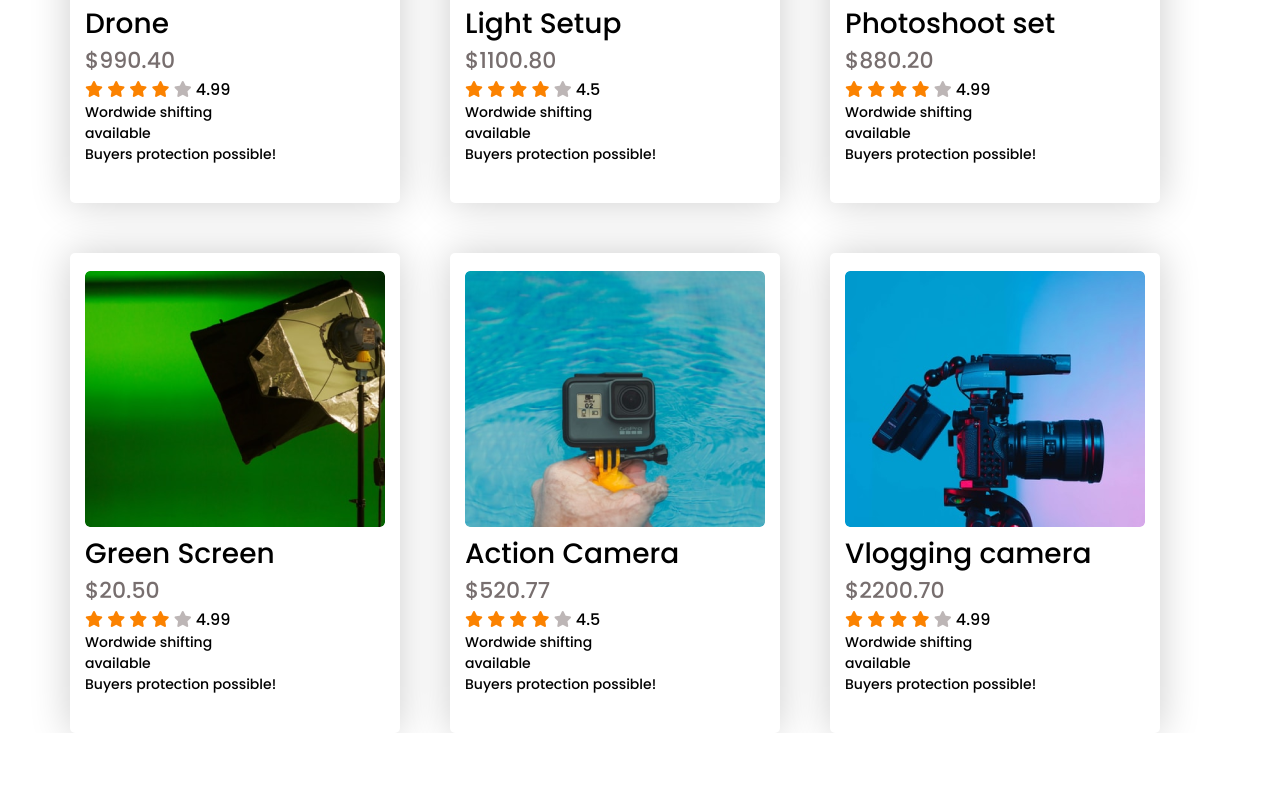
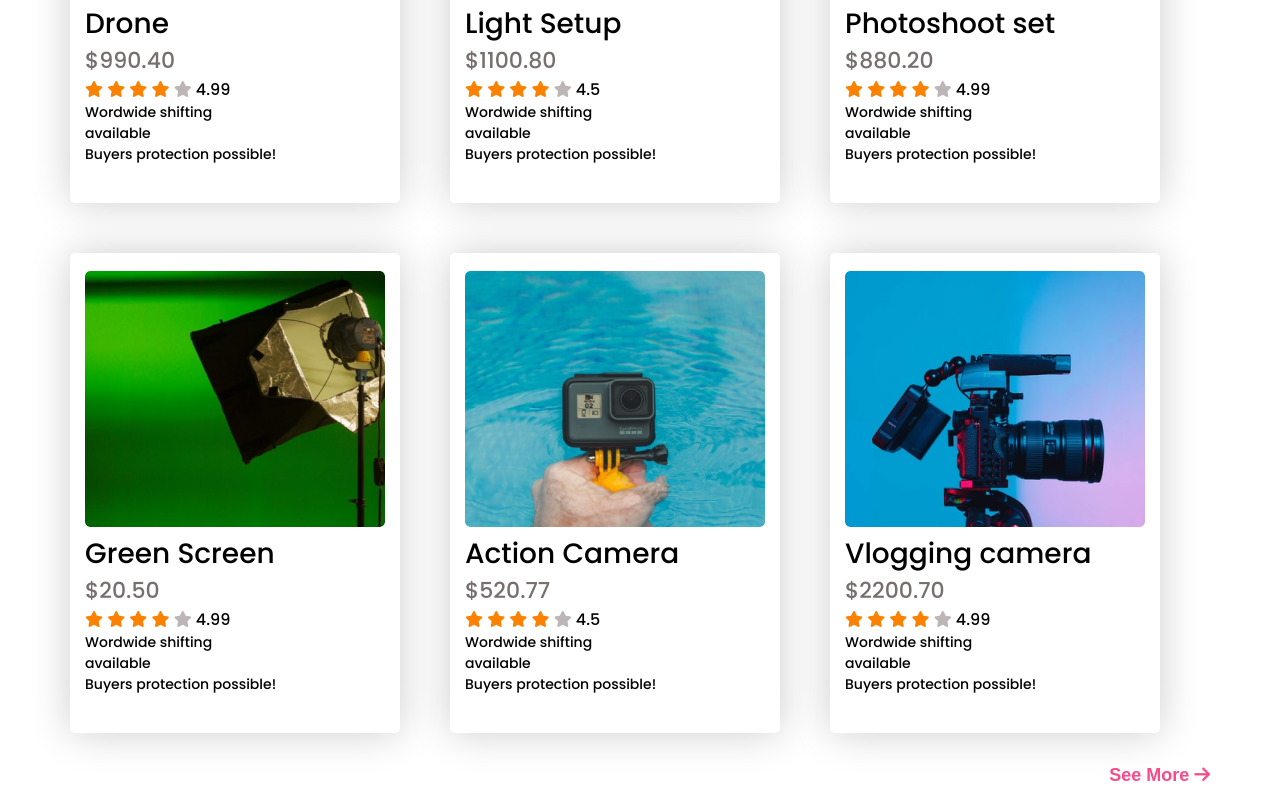
Before and after one commit to CodeWithShamim/influencer-gear-A2, a plain HTML site: page index.html in a window 1280 px wide. Shown: the part 1532-2319 px from the top of the page. Before the commit the page ends 2265 px from the top, so only its background shows below. Drawn offline with Linux system fonts and the light colour scheme.

Commit message:
button added

```diff
--- a/index.html
+++ b/index.html
@@ -44,7 +44,7 @@
 
 
 
-        <!-- Product section start -->
+        <!--============================ Product section start =========================================-->
         <section class="section2 container">
             <h2 class="product-title">Popular Collection</h2>
 
@@ -304,8 +304,10 @@
                 </div>
                  <!-- =======card09 end========================================= -->
 
+            </div>
 
-            </div>
+            <!-- =======card button========================================= -->
+            <button class="card-button">See More<i class="fas fa-arrow-right"></i></button>
 
         </section>
     </main>
--- a/style.css
+++ b/style.css
@@ -127,4 +127,20 @@ nav .name {
   font-weight: 900px;
 }
 
-/* ===========section02 start======================= */
+/* ==================Card button============ */
+.section2 .card-button {
+  border: none;
+  background-color: transparent;
+  font-weight: bold;
+  font-size: 18px;
+  line-height: 24px;
+  color: rgba(247, 51, 122, 0.884);
+  margin-top: 30px;
+  float: right;
+}
+
+.section2 .card-button .fas {
+  margin-left: 5px;
+}
+
+/* ===========section02 end======================= */
```
